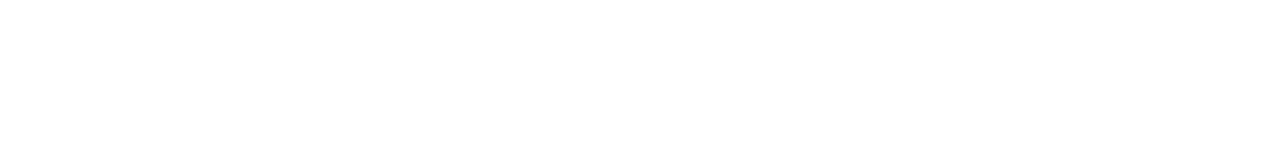
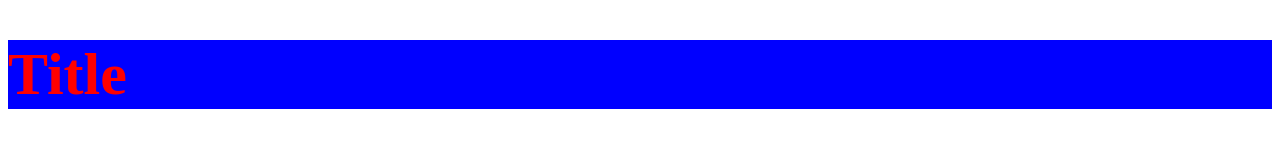
Before and after one commit to mrMsksym51118/Lesson5, a plain HTML site: page index.html in a window 1280 px wide. Drawn offline with Linux system fonts and the light colour scheme.

Commit message:
Создал первый селектор, по тегам. Ему задал свойства

```diff
--- a/index.html
+++ b/index.html
@@ -8,6 +8,9 @@
     <link rel="stylesheet" href="styl.css">
 </head>
 <body>
+    <h1>
+        Title
+    </h1>
 
 
 </body>
--- a/styl.css
+++ b/styl.css
@@ -0,0 +1,5 @@
+h1 {
+    color: red;
+    background-color: blue;
+    font-size: 60px;
+}
```
